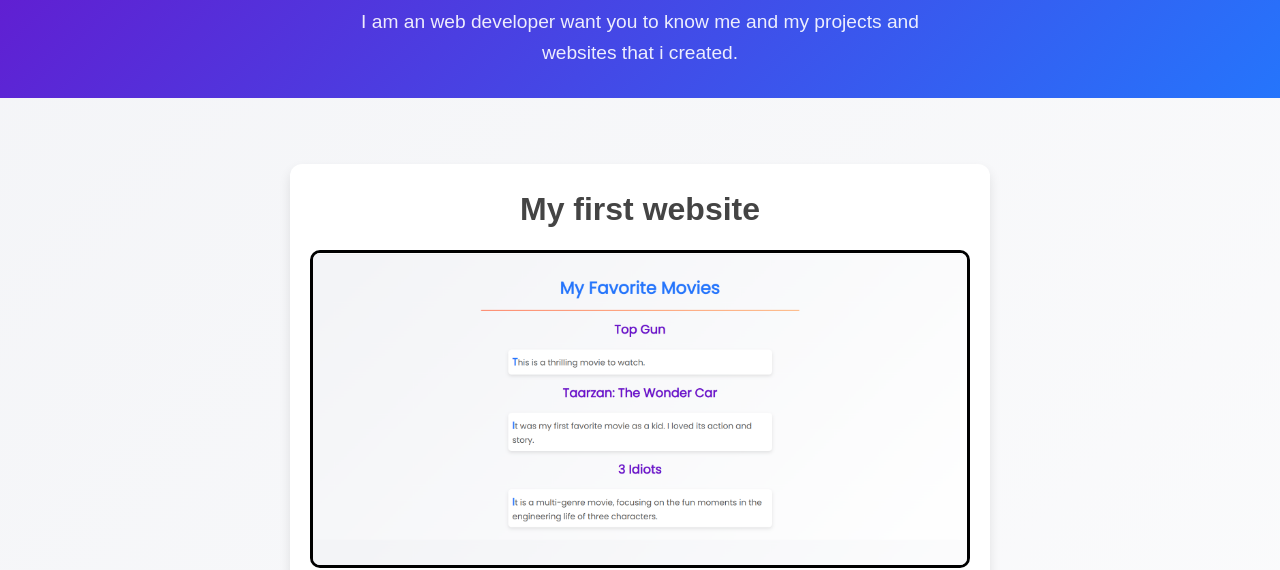
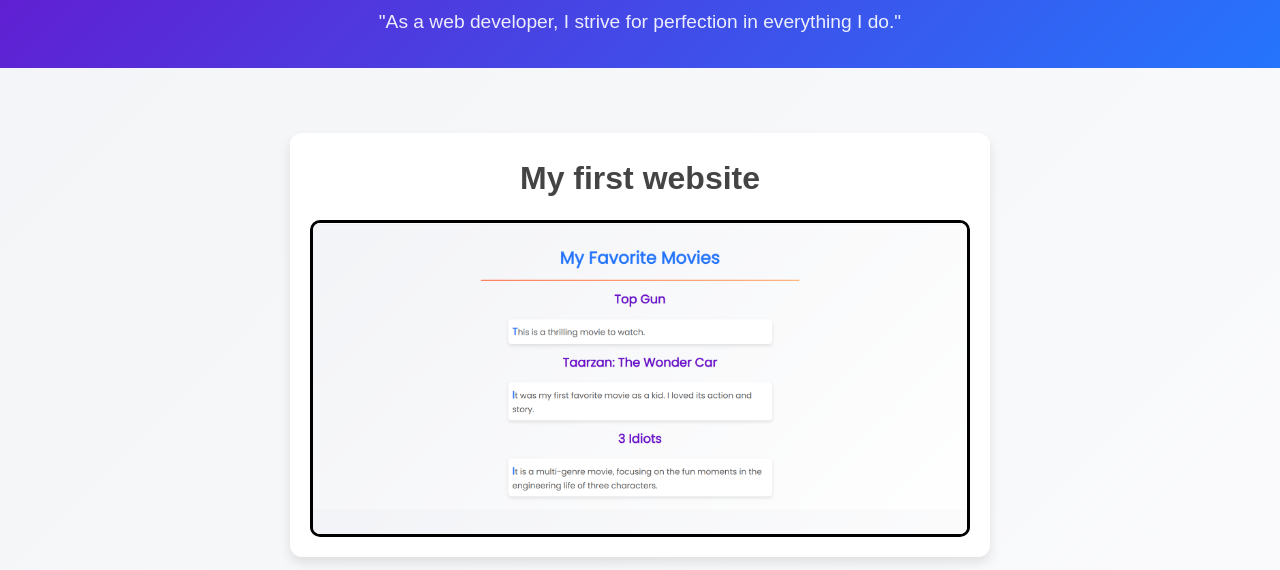
Before and after one commit to anurag727github/Portfolio_WEBSITE_Anurag, a plain HTML site: page index.html in a window 1280 px wide. Shown: the part 232-802 px from the top of the page. Drawn offline with Linux system fonts and the light colour scheme.

Commit message:
Update index.html

```diff
--- a/index.html
+++ b/index.html
@@ -16,7 +16,7 @@
         <div>
             <h1>My name is Anurag Dattatray Ilake</h1>
             <p>
-                I am an web developer want you to know me and my projects and websites that i created.
+              "As a web developer, I strive for perfection in everything I do."
             </p>
         </div>
     </header><br>
```
